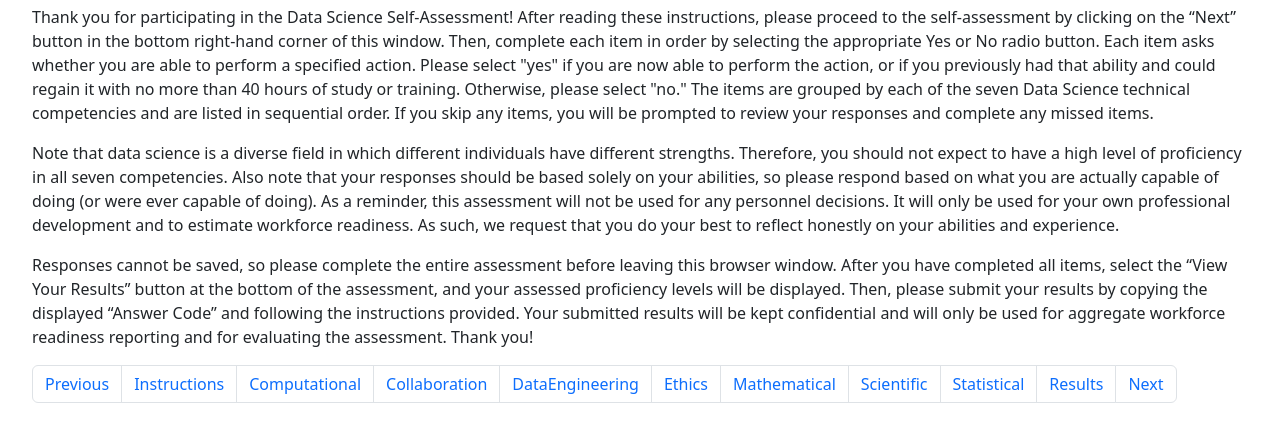
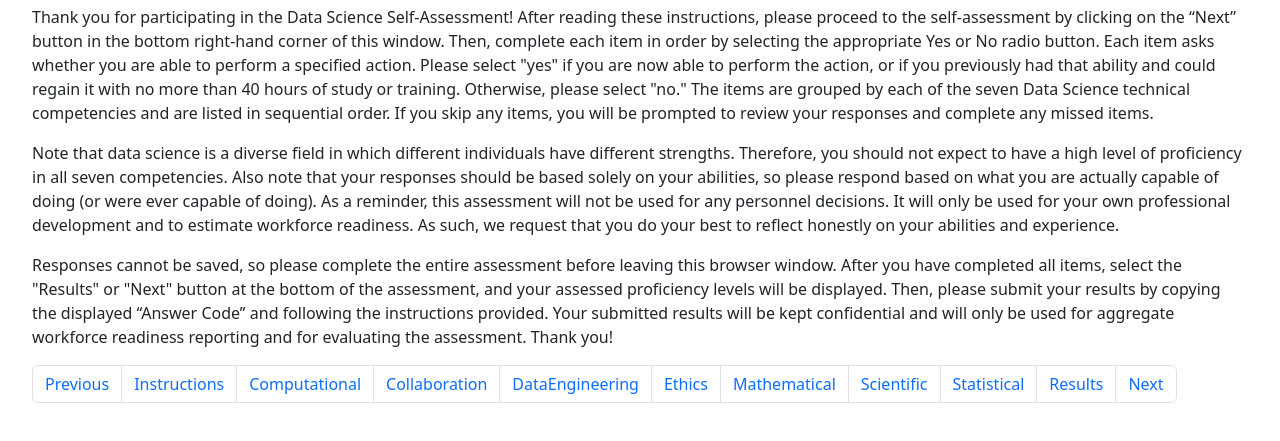
Before and after one commit to tenetkeeper43/datascience-assessment, a plain HTML site: page index.html in a window 1280 px wide. Shown: the part 93-534 px from the top of the page. Drawn offline with Linux system fonts and the light colour scheme.

Commit message:
Update index.html

```diff
--- a/index.html
+++ b/index.html
@@ -122,7 +122,7 @@
             Note that data science is a diverse field in which different individuals have different strengths. Therefore, you should not expect to have a high level of proficiency in all seven competencies. Also note that your responses should be based solely on your abilities, so please respond based on what you are actually capable of doing (or were ever capable of doing). As a reminder, this assessment will not be used for any personnel decisions. It will only be used for your own professional development and to estimate workforce readiness. As such, we request that you do your best to reflect honestly on your abilities and experience.
           </p>
           <p>
-            Responses cannot be saved, so please complete the entire assessment before leaving this browser window. After you have completed all items, select the “View Your Results” button at the bottom of the assessment, and your assessed proficiency levels will be displayed. Then, please submit your results by copying the displayed “Answer Code” and following the instructions provided. Your submitted results will be kept confidential and will only be used for aggregate workforce readiness reporting and for evaluating the assessment. Thank you!
+            Responses cannot be saved, so please complete the entire assessment before leaving this browser window. After you have completed all items, select the "Results" or "Next" button at the bottom of the assessment, and your assessed proficiency levels will be displayed. Then, please submit your results by copying the displayed “Answer Code” and following the instructions provided. Your submitted results will be kept confidential and will only be used for aggregate workforce readiness reporting and for evaluating the assessment. Thank you!
           </p>
 
         </div>
```
